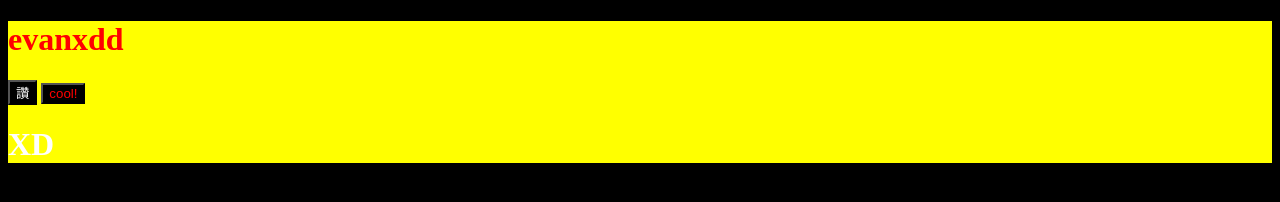
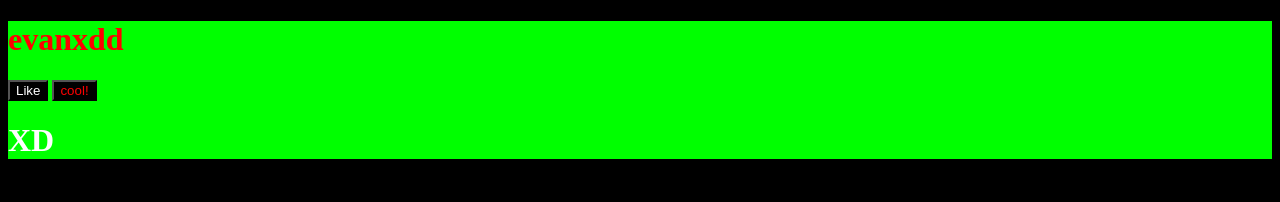
Before and after one commit to Sandraxd/sandra, a plain HTML site: page index.html in a window 1280 px wide. Drawn offline with Linux system fonts and the light colour scheme.

Commit message:
Change the div and title.

```diff
--- a/index.html
+++ b/index.html
@@ -4,13 +4,13 @@
 <head>
   <meta charset="utf-8">
   <link rel="stylesheet" type="text/css" href="style/index.css">
-  <title>淘淘的網頁</title>
+  <title>Sandra's Page</title>
 </head>
 
 <body>
   <div id="sandra-introduction">
     <h1 class="red">evanxdd</h1>
-    <button class="white">讚</button>
+    <button class="white">Like</button>
     <button class="red">cool!</button>
     <h1 class="white">XD</h1>
   </div>
--- a/style/index.css
+++ b/style/index.css
@@ -15,5 +15,5 @@ body, button {
 }
 
 #sandra-introduction {
-  background-color: #FFFF00;
+  background-color: #00FF00;
 }
```
